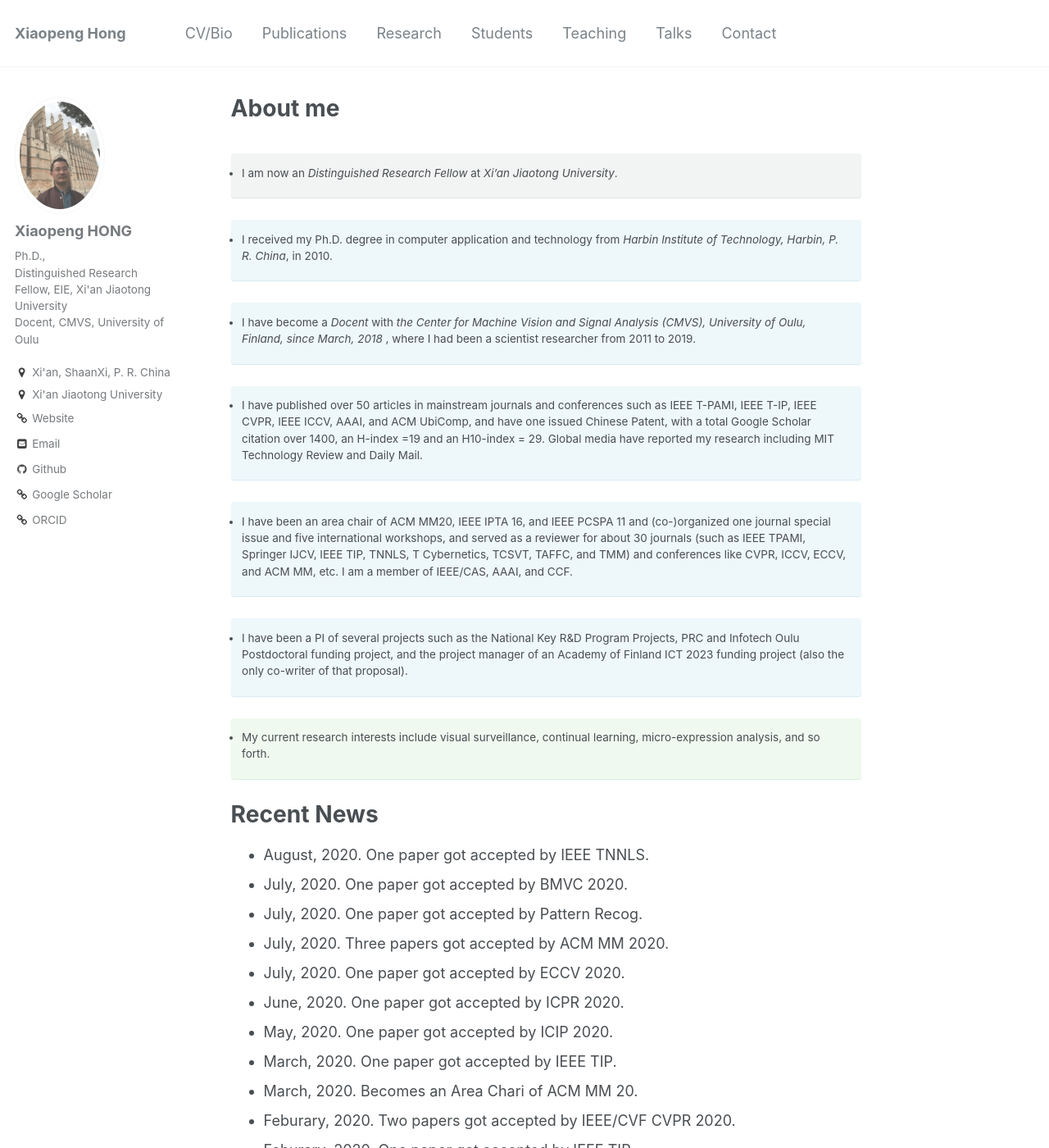
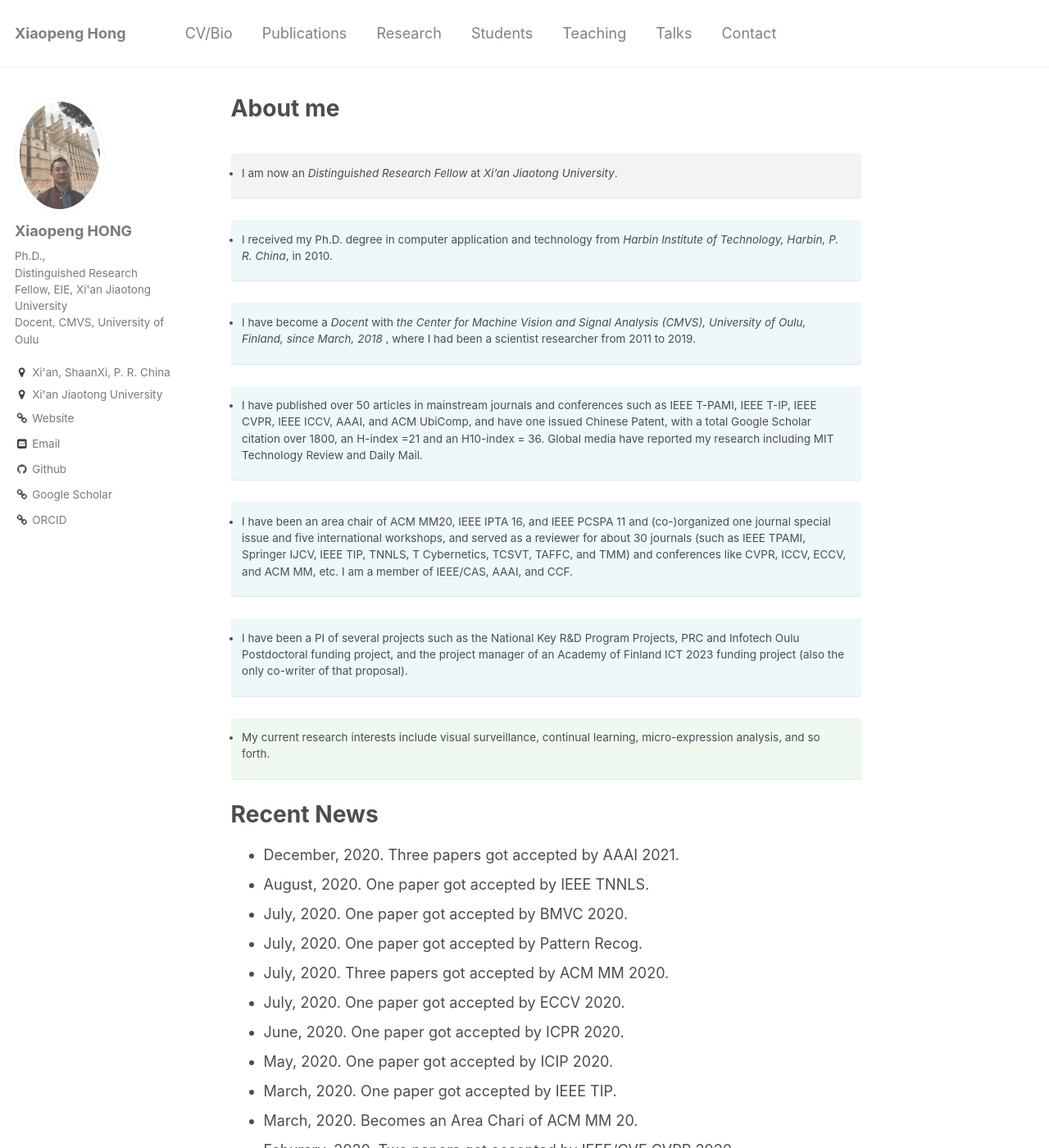
Before and after one commit to xiaopenghong/xiaopenghong.github.io, a Jekyll site: the page built from _pages/about.md, in a window 1280 px wide and 1400 px high. Shown: the whole window at 82% size. Built offline with Jekyll 4.4.1, drawn with Linux system fonts in a browser that asks for light colours.

Commit message:
Update about.md

```diff
--- a/_pages/about.md
+++ b/_pages/about.md
@@ -14,7 +14,7 @@ redirect_from:
 {: .notice--info}
 * I have become a <i>Docent</i> with <i>the Center for Machine Vision and Signal Analysis (CMVS), University of Oulu, Finland, since March, 2018 </i>, where I had been a scientist researcher from 2011 to 2019.
 {: .notice--info}
-* I have published over 50 articles in mainstream journals and conferences such as IEEE T-PAMI, IEEE T-IP, IEEE CVPR, IEEE ICCV, AAAI, and ACM UbiComp, and have one issued Chinese Patent, with a total Google Scholar citation over 1400, an H-index =19 and an H10-index = 29. Global media have reported my research including MIT Technology Review and Daily Mail.
+* I have published over 50 articles in mainstream journals and conferences such as IEEE T-PAMI, IEEE T-IP, IEEE CVPR, IEEE ICCV, AAAI, and ACM UbiComp, and have one issued Chinese Patent, with a total Google Scholar citation over 1800, an H-index =21 and an H10-index = 36. Global media have reported my research including MIT Technology Review and Daily Mail.
 {: .notice--info}
 * I have been an area chair of ACM MM20, IEEE IPTA 16, and IEEE PCSPA 11 and (co-)organized one journal special issue and five international workshops, and served as a reviewer for about 30 journals (such as IEEE TPAMI, Springer IJCV, IEEE TIP, TNNLS, T Cybernetics, TCSVT, TAFFC, and TMM) and conferences like CVPR, ICCV, ECCV, and ACM MM, etc. I am a member of IEEE/CAS, AAAI, and CCF.
 {: .notice--info}
@@ -24,6 +24,7 @@ redirect_from:
 {: .notice--success}
 
 # Recent News
+* December, 2020. Three papers got accepted by AAAI 2021.
 * August, 2020. One paper got accepted by IEEE TNNLS.
 * July, 2020. One paper got accepted by BMVC 2020.
 * July, 2020. One paper got accepted by Pattern Recog.
```
